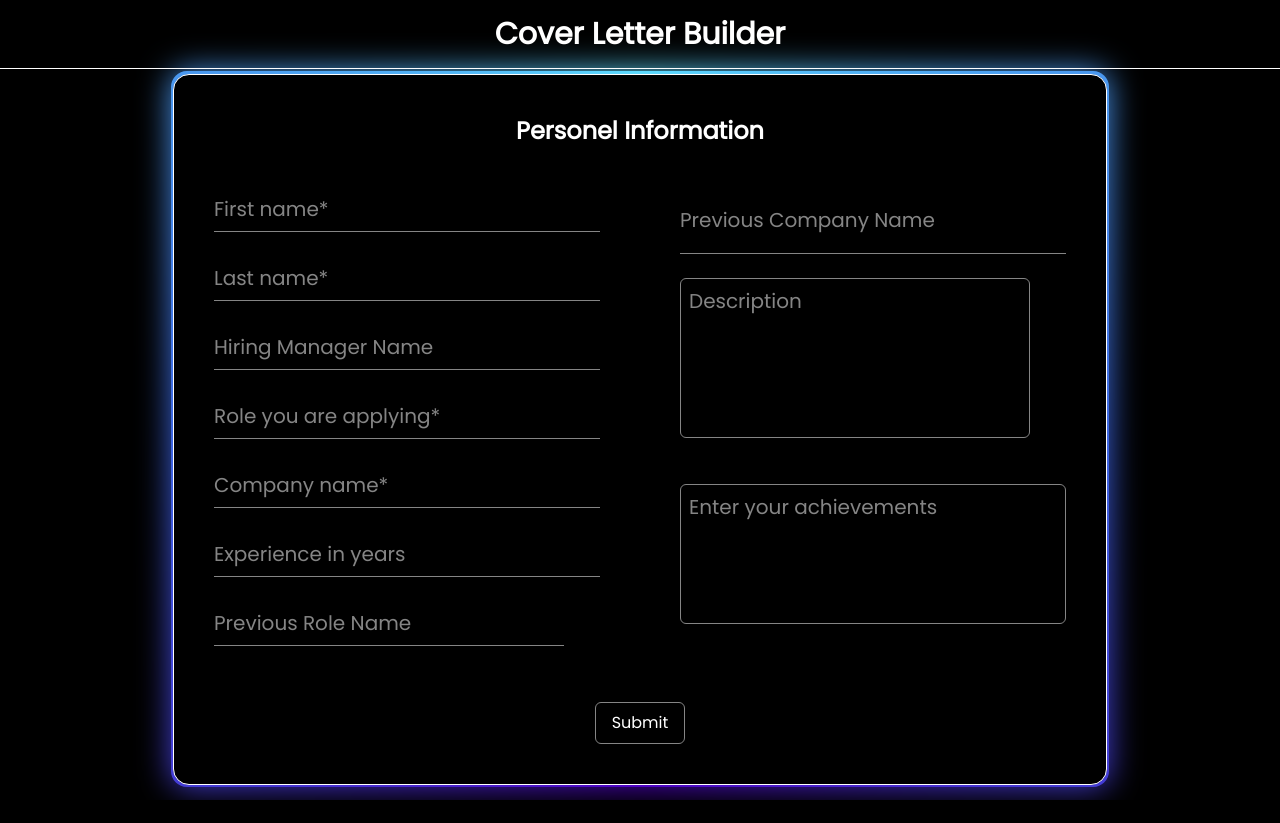
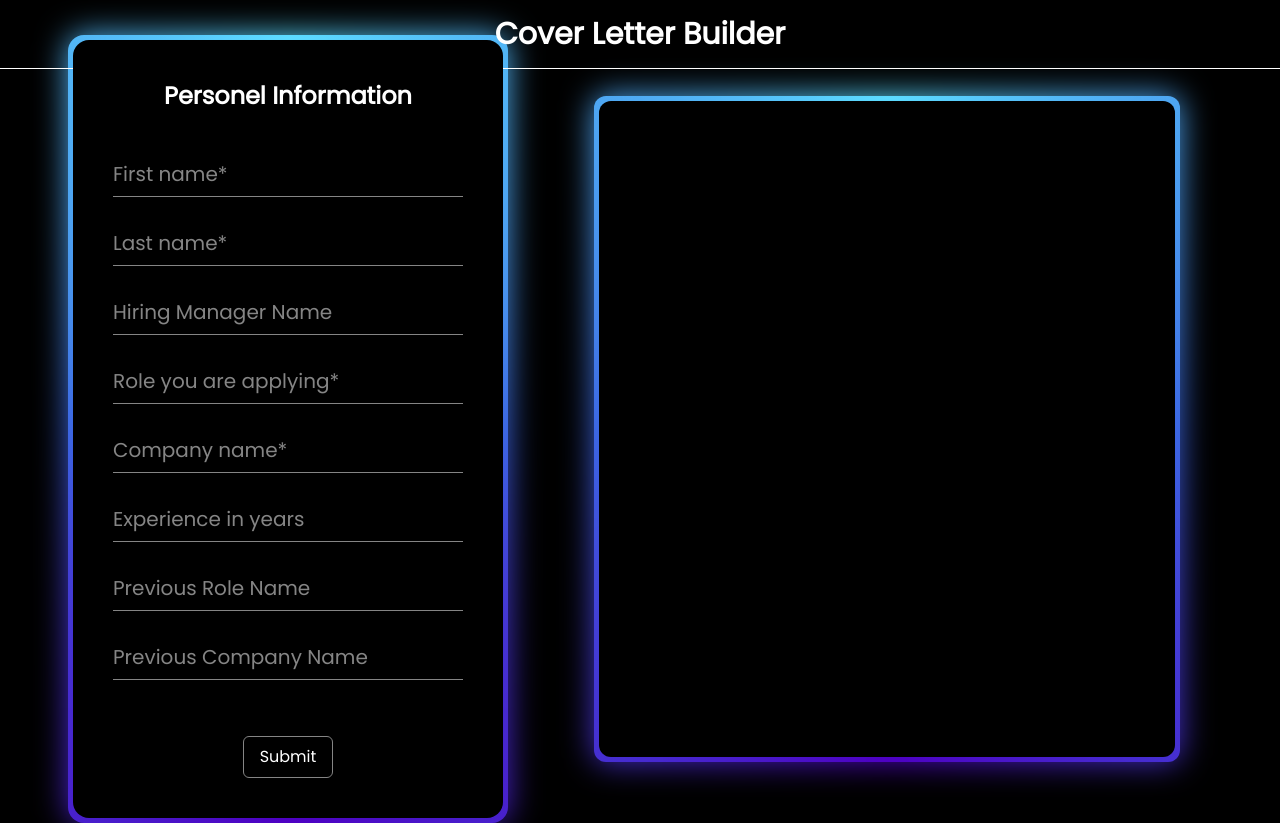
Before and after one commit to Anandprabhu530/CLV, a React (Vite) app in the folder client/: page / in a window 1280 px wide. Before the commit the page ends 800 px from the top, so only its background shows below. Built offline with nearby package versions, Linux system fonts and the light colour scheme.

Commit message:
Completed Initial objectives

```diff
--- a/client/package.json
+++ b/client/package.json
@@ -11,7 +11,8 @@
   },
   "dependencies": {
     "react": "^18.2.0",
-    "react-dom": "^18.2.0"
+    "react-dom": "^18.2.0",
+    "react-markdown": "^9.0.1"
   },
   "devDependencies": {
     "@types/react": "^18.2.43",
--- a/client/src/components/Builder.tsx
+++ b/client/src/components/Builder.tsx
@@ -1,4 +1,5 @@
 import { useState, useEffect } from "react";
+import ReactMarkdown from "react-markdown";
 
 type initialstatetype = {
   firstname: string;
@@ -13,13 +14,11 @@ const Builder = () => {
     manager_name: "",
     role: "",
     company_name: "",
-    experience: null,
+    experience: Number,
     previous_role: "",
     previous_company: "",
-    description: "",
-    achievements: "",
   });
-
+  const [responsedata, setresponsedata] = useState();
   const [formerrors, setFormerrors] = useState<initialstatetype>({
     firstname: "",
     lastname: "",
@@ -59,7 +58,9 @@ const Builder = () => {
       },
       body: JSON.stringify({ prompt_data: formdata }),
     }).then((res) => res.json());
-    console.log(response);
+    console.log(response.kwargs.content);
+    setresponsedata(response.kwargs.content);
+    setIssubmit(false);
   };
 
   const handlealldata = async () => {
@@ -68,8 +69,9 @@ const Builder = () => {
   };
 
   return (
-    <div className="lg:flex lg:flex-col justify-center items-center lg:h-[90vh] md:h-[90vh] font-poppins">
-      <div className="text-white relative lg:card rounded-[1rem] md:card bg-black p-10 lg:items-center flex flex-col gap-10 border border-white">
+    <div className="lg:flex justify-center items-center lg:h-[90vh] md:h-[90vh] font-poppins gap-16">
+      <div className="basis-1/4">
+        <div className=" text-white relative lg:card rounded-[1rem] md:card bg-black p-10 lg:items-center flex flex-col gap-10 ">
           <div className="font-semibold text-2xl">Personel Information</div>
           <form action="submit" className="lg:flex lg:gap-20 md:flex">
             <div className="grid gap-6 text-xl w-full">
@@ -162,26 +164,12 @@ const Builder = () => {
                   className="bg-black border-b border-[#858585] text-white placeholder:text-[#858585] outline-none py-2 lg:w-[350px]"
                 />
               </div>
-          </div>
-          <div className="grid gap-6 text-xl w-full">
               <input
                 onChange={handlechange}
                 placeholder="Previous Company Name"
                 type="text"
                 name="previous_company"
                 className="bg-black border-b border-[#858585] text-white placeholder:text-[#858585] outline-none py-2 w-full"
-            />
-            <textarea
-              onChange={() => handlechange}
-              placeholder="Description"
-              className="bg-black border rounded-md p-2 border-[#858585] text-white placeholder:text-[#858585] outline-none py-2 w-full h-[160px] resize-none lg:w-[350px] md:w-[350px]"
-              name="description"
-            />
-            <textarea
-              onChange={() => handlechange}
-              placeholder="Enter your achievements"
-              name="achievements"
-              className="bg-black border rounded-md p-2 border-[#858585] text-white placeholder:text-[#858585] outline-none py-2 w-full  h-[140px] resize-none"
               />
             </div>
           </form>
@@ -196,6 +184,20 @@ const Builder = () => {
           </div>
         </div>
       </div>
+      <div className="basis-1/2 h-full p-8">
+        <div className="h-full text-white text-base card relative bg-black rounded-xl">
+          {issubmit ? (
+            <div className="text-white text-2xl flex justify-center items-center h-full">
+              Please Wait...
+            </div>
+          ) : (
+            <ReactMarkdown className="p-8 text-lg">
+              {responsedata}
+            </ReactMarkdown>
+          )}
+        </div>
+      </div>
+    </div>
   );
 };
 
--- a/client/src/index.css
+++ b/client/src/index.css
@@ -30,7 +30,7 @@
   .card::after {
     content: "";
     position: absolute;
-    inset: -0.2rem;
+    inset: -0.3rem;
     z-index: -1;
     background: conic-gradient(
       from var(--gradient-angle),
```
Also changed, not shown: 2 other files (tests, documents, lock files or other folders). Lines whose indentation alone changed are shown as unchanged.
